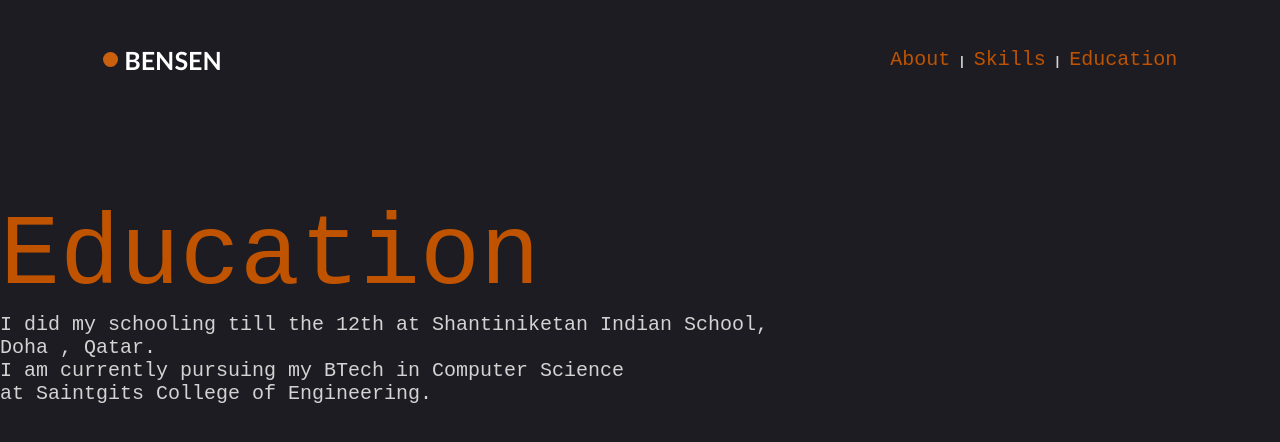
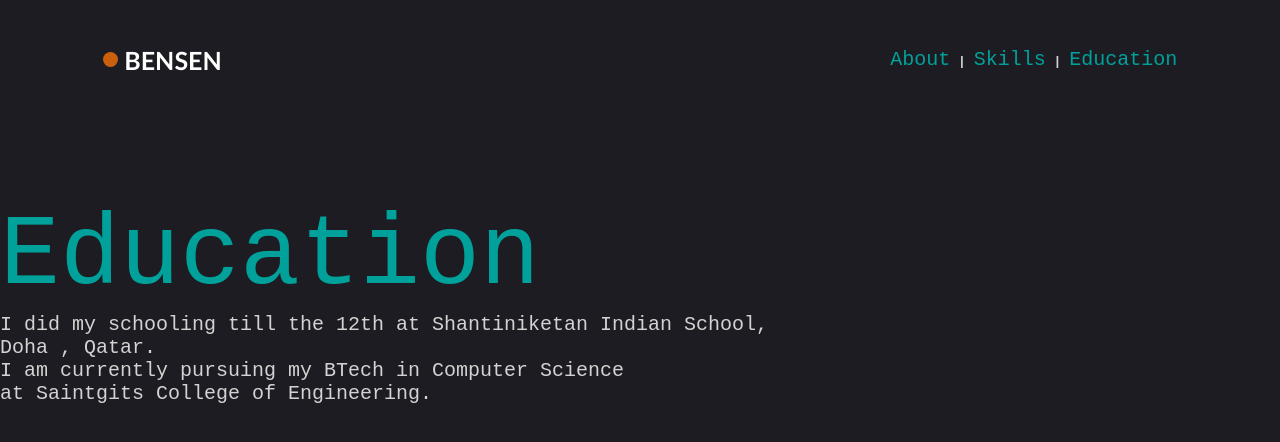
Before and after one commit to Bensen404/Portfolio, a plain HTML site: page edu.html in a window 1280 px wide. Drawn offline with Linux system fonts and the light colour scheme.

Commit message:
Update edu.html

```diff
--- a/edu.html
+++ b/edu.html
@@ -46,7 +46,7 @@
         {
             text-decoration: none;
             font-size: 20px;
-            color: rgba(193, 84, 0, 0.993);
+            color: rgba(0, 161, 155);
         }
         bodyy{
             background-color:rgba(28,28,34,255);
@@ -59,7 +59,7 @@
         }
         .edu{
             font-size: 100px;
-            color: rgba(193, 84, 0, 0.993);
+            color: rgba(0, 161, 155);
         }
         .content{
             font-size: 20px;
```
